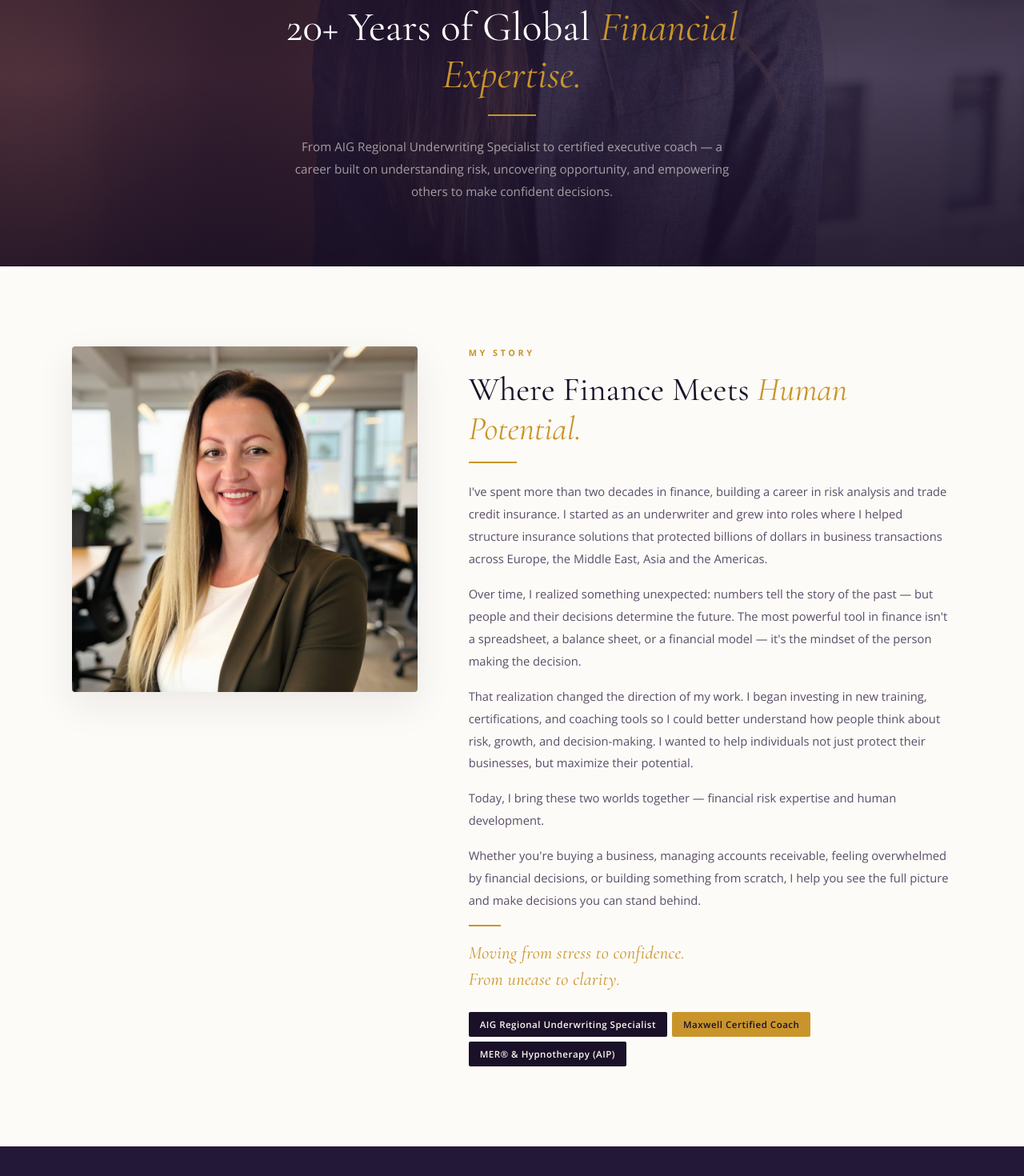
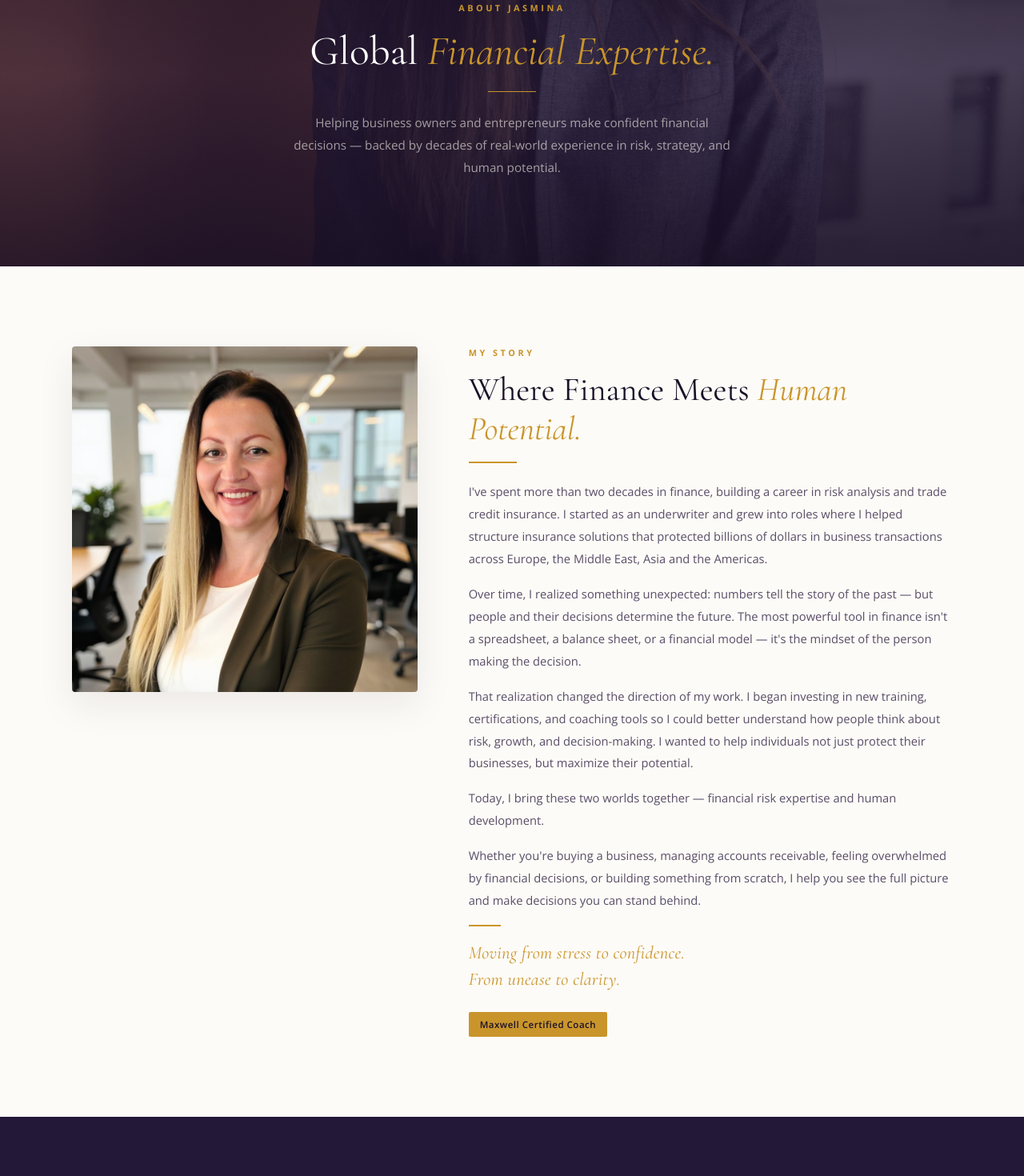
Before and after one commit to Josz009/jasmina-website, a Next.js app: page /about in a window 1280 px wide. Shown: the part 147-1617 px from the top of the page at 80% size. Built offline with nearby package versions, Linux system fonts and the light colour scheme.

Commit message:
Update About hero text and keep only Maxwell credential

```diff
--- a/src/app/about/page.tsx
+++ b/src/app/about/page.tsx
@@ -49,11 +49,11 @@ export default function AboutPage() {
         <div className="about-hero-content" style={{ position: "relative", zIndex: 2, maxWidth: 700, padding: "120px 32px 80px" }}>
           <span className="sec-tag sec-tag-gold" style={{ marginBottom: 16 }}>about jasmina</span>
           <h1 style={{ fontFamily: "var(--font-display)", fontSize: "3.2rem", fontWeight: 400, color: "#fff", lineHeight: 1.15, marginBottom: 20 }}>
-            20+ Years of Global <em style={{ fontStyle: "italic", color: "var(--color-gold)" }}>Financial Expertise.</em>
+            Global <em style={{ fontStyle: "italic", color: "var(--color-gold)" }}>Financial Expertise.</em>
           </h1>
           <div style={{ width: 60, height: 1.5, background: "var(--color-gold)", margin: "0 auto 24px" }} />
           <p style={{ fontSize: "0.95rem", lineHeight: 1.85, color: "rgba(250,246,238,0.6)", maxWidth: 560, margin: "0 auto" }}>
-            From AIG Regional Underwriting Specialist to certified executive coach — a career built on understanding risk, uncovering opportunity, and empowering others to make confident decisions.
+            Helping business owners and entrepreneurs make confident financial decisions — backed by decades of real-world experience in risk, strategy, and human potential.
           </p>
         </div>
       </section>
@@ -90,9 +90,7 @@ export default function AboutPage() {
               </p>
             </div>
             <div style={{ display: "flex", flexWrap: "wrap", gap: 6 }}>
-              <span className="cred cred-dark">AIG Regional Underwriting Specialist</span>
               <span className="cred cred-gold">Maxwell Certified Coach</span>
-              <span className="cred cred-dark">MER® & Hypnotherapy (AIP)</span>
             </div>
           </div>
         </div>
```
